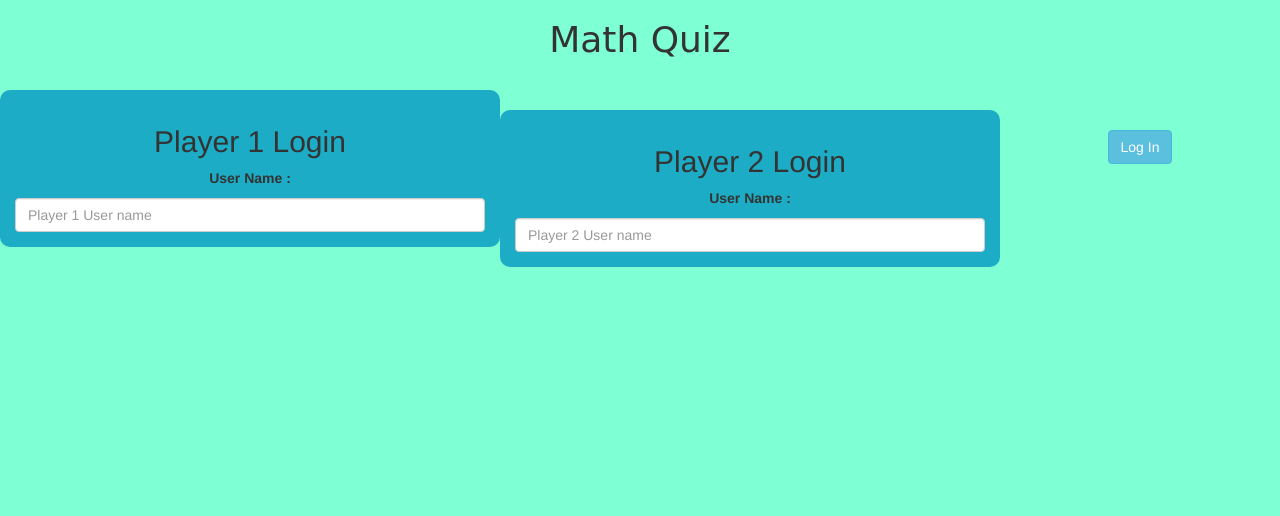
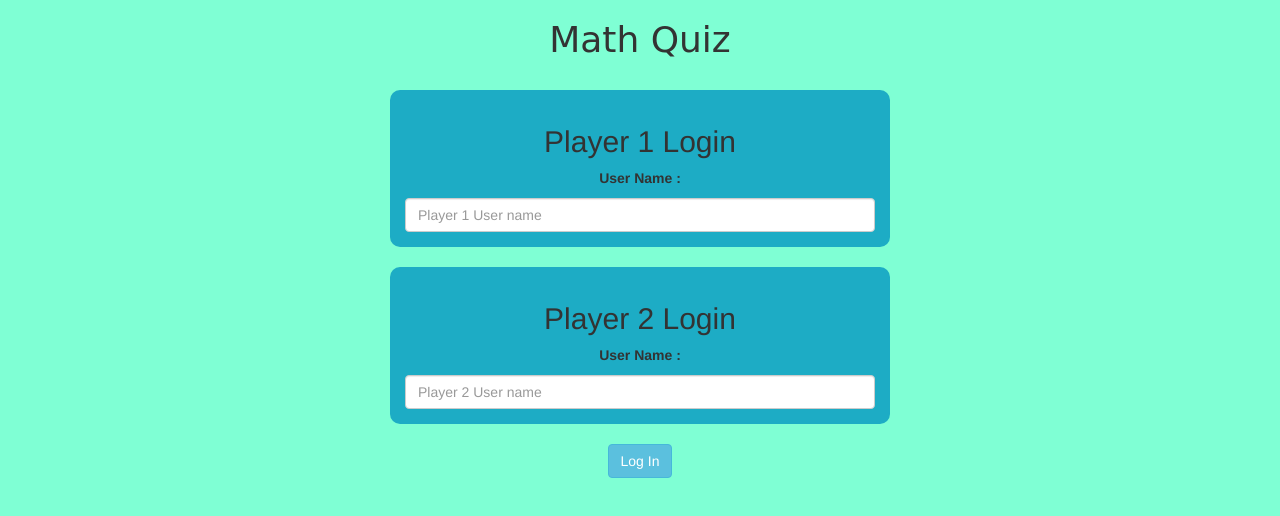
Before and after one commit to ReyanshM/Math-Quiz, a plain HTML site: page index.html in a window 1280 px wide. Drawn offline with nearby package versions, Linux system fonts and the light colour scheme; a web font is replaced by a local one.

Commit message:
Update index.html

```diff
--- a/index.html
+++ b/index.html
@@ -15,13 +15,13 @@
     <center>
         <h1>Math Quiz</h1>
         <br>
-        <div class="login_div col-lg-4 col-md-6 col-sm-9 col-xs-11">
+        <div class="login_div">
             <h2>Player 1 Login</h2>
             <p><b>User Name : </b></p>
             <input id="player1_name" class="form form-control" placeholder="Player 1 User name" type="text">
         </div>
         <br>
-        <div class="login_div col-lg-4 col-md-6 col-sm-9 col-xs-11">
+        <div class="login_div">
             <h2>Player 2 Login</h2>
             <p><b>User Name : </b></p>
             <input id="player2_name" class="form form-control" placeholder="Player 2 User name" type="text">
```
